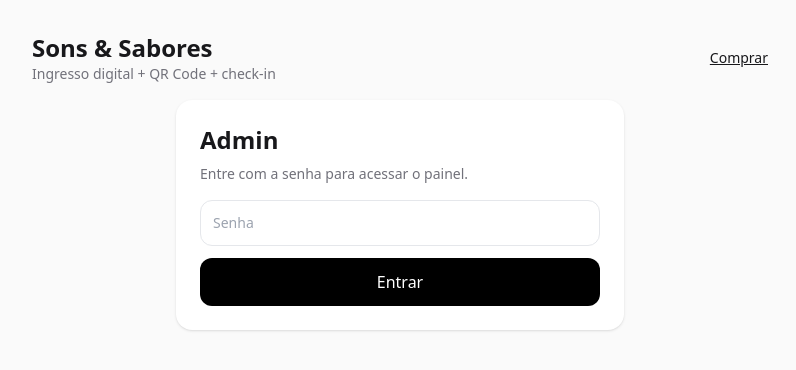
After one commit to gustavopassos05/sons_sabores_ingressos, a Flask app: page /admin/login in a window 1280 px wide. The commit adds this page. Shown: the top 370 px of the page, without its empty margins (240-1036 px from the left). Run offline with Flask 3, Linux system fonts and the light colour scheme; some libraries are stand-ins or nearby versions.

Commit message:
Commit das alterações locais

```diff
--- a/app.py
+++ b/app.py
@@ -15,7 +15,9 @@ from routes.admin import bp_admin
 from app_services.finalize_purchase import finalize_purchase_factory
 from routes.admin_tickets import bp_admin_tickets
 from routes.admin_pending import bp_admin_pending
-
+from routes.admin_panel import bp_admin_panel
+from routes.admin_auth import bp_admin_auth
+from routes.admin_settings import bp_admin_settings
 
 load_dotenv()  # local ok; no Render as env vars vêm do painel
 
@@ -61,6 +63,10 @@ def create_app() -> Flask:
     app.register_blueprint(bp_admin)
     app.register_blueprint(bp_admin_tickets)
     app.register_blueprint(bp_admin_pending)
+    app.register_blueprint(bp_admin_panel)
+    app.register_blueprint(bp_admin_auth)
+    app.register_blueprint(bp_admin_settings)
+
 
 
 
--- /dev/null
+++ b/routes/admin_auth.py
@@ -0,0 +1,37 @@
+# routes/admin_auth.py
+import os
+from functools import wraps
+from flask import Blueprint, request, render_template, redirect, url_for, session, abort, flash
+
+bp_admin_auth = Blueprint("admin_auth", __name__)
+
+def admin_required(fn):
+    @wraps(fn)
+    def wrapper(*args, **kwargs):
+        if not session.get("is_admin"):
+            return redirect(url_for("admin_auth.admin_login"))
+        return fn(*args, **kwargs)
+    return wrapper
+
+@bp_admin_auth.get("/admin/login")
+def admin_login():
+    return render_template("admin_login.html", app_name=os.getenv("APP_NAME", "Sons & Sabores"))
+
+@bp_admin_auth.post("/admin/login")
+def admin_login_post():
+    pw = (request.form.get("password") or "").strip()
+    correct = (os.getenv("ADMIN_PASSWORD") or "").strip()
+    if not correct:
+        abort(500, "ADMIN_PASSWORD não configurado.")
+
+    if pw != correct:
+        flash("Senha inválida.", "error")
+        return redirect(url_for("admin_auth.admin_login"))
+
+    session["is_admin"] = True
+    return redirect(url_for("admin_panel.admin_home"))
+
+@bp_admin_auth.post("/admin/logout")
+def admin_logout():
+    session.pop("is_admin", None)
+    return redirect(url_for("admin_auth.admin_login"))
--- /dev/null
+++ b/routes/admin_panel.py
@@ -0,0 +1,53 @@
+# routes/admin_panel.py
+from flask import Blueprint, render_template
+from sqlalchemy import select, func, desc
+
+from db import db
+from models import Payment, Purchase, AdminSetting
+from routes.admin_auth import admin_required
+
+bp_admin_panel = Blueprint("admin_panel", __name__)
+
+def _check_admin():
+    key = (os.getenv("ADMIN_KEY") or "").strip()
+    if not key:
+        raise RuntimeError("ADMIN_KEY não configurado no Render.")
+    got = (request.headers.get("X-ADMIN-KEY") or request.args.get("key") or "").strip()
+    if got != key:
+        abort(401)
+
+@bp_admin_panel.get("/admin")
+def admin_home():
+    _check_admin()
+    key = (request.args.get("key") or "").strip()
+    return render_template("admin_home.html", admin_key=key, app_name=os.getenv("APP_NAME", "Sons & Sabores"))
+
+def _get_setting(s, key: str, default: str = "") -> str:
+    row = s.scalar(select(AdminSetting).where(AdminSetting.key == key))
+    return (row.value if row and row.value is not None else default)
+
+@bp_admin_panel.app_context_processor
+def inject_admin_badges():
+    # injeta em todos templates do app, mas só mostra no admin_base
+    pending = 0
+    with db() as s:
+        # pendências = pagamentos manuais pendentes (ajuste se quiser incluir outros providers)
+        pending = s.scalar(
+            select(func.count())
+            .select_from(Payment)
+            .where(Payment.provider == "manual_pix", Payment.status != "paid")
+        ) or 0
+
+        pix_key = _get_setting(s, "PIX_KEY", "")
+        whatsapp = _get_setting(s, "WHATSAPP_NUMBER", "")
+
+    return {
+        "admin_pending_count": pending,
+        "cfg_pix_key": pix_key,
+        "cfg_whatsapp": whatsapp,
+    }
+
+@bp_admin_panel.get("/admin")
+@admin_required
+def admin_home():
+    return render_template("admin_home.html")
--- /dev/null
+++ b/templates/admin_login.html
@@ -0,0 +1,15 @@
+{% extends "base.html" %}
+{% block content %}
+<div class="max-w-md mx-auto bg-white rounded-2xl shadow p-6">
+  <h2 class="text-2xl font-semibold mb-2">Admin</h2>
+  <p class="text-sm text-zinc-500 mb-4">Entre com a senha para acessar o painel.</p>
+
+  <form method="post" class="space-y-3">
+    <input type="password" name="password" required
+           class="w-full rounded-xl border p-3 text-sm" placeholder="Senha"/>
+    <button class="w-full rounded-xl bg-black text-white py-3 font-medium">
+      Entrar
+    </button>
+  </form>
+</div>
+{% endblock %}
--- a/templates/admin_pending.html
+++ b/templates/admin_pending.html
@@ -1,5 +1,5 @@
-{% extends "base.html" %}
-{% block content %}
+{% extends "admin_base.html" %}
+{% block admin_content %}
 <div class="max-w-5xl mx-auto bg-white rounded-2xl shadow p-5">
 
   <div class="flex flex-col sm:flex-row sm:items-center sm:justify-between gap-3 mb-4">
--- a/templates/admin_tickets.html
+++ b/templates/admin_tickets.html
@@ -1,5 +1,5 @@
-{% extends "base.html" %}
-{% block content %}
+{% extends "admin_base.html" %}
+{% block admin_content %}
 <div class="bg-white rounded-2xl shadow p-5">
   <div class="flex items-center justify-between gap-3">
     <div>
--- a/templates/admin_tickets_table.html
+++ b/templates/admin_tickets_table.html
@@ -1,5 +1,5 @@
-{% extends "base.html" %}
-{% block content %}
+{% extends "admin_base.html" %}
+{% block admin_content %}
 <div class="max-w-6xl mx-auto bg-white rounded-2xl shadow p-5">
 
   <div class="flex flex-col sm:flex-row sm:items-center sm:justify-between gap-3 mb-4">
```
Also changed, not shown: models.py (+8 -0 lines), routes/admin_settings.py (added, +45 -0 lines), templates/admin_base.html (added, +50 -0 lines), templates/admin_home.html (added, +24 -0 lines).
